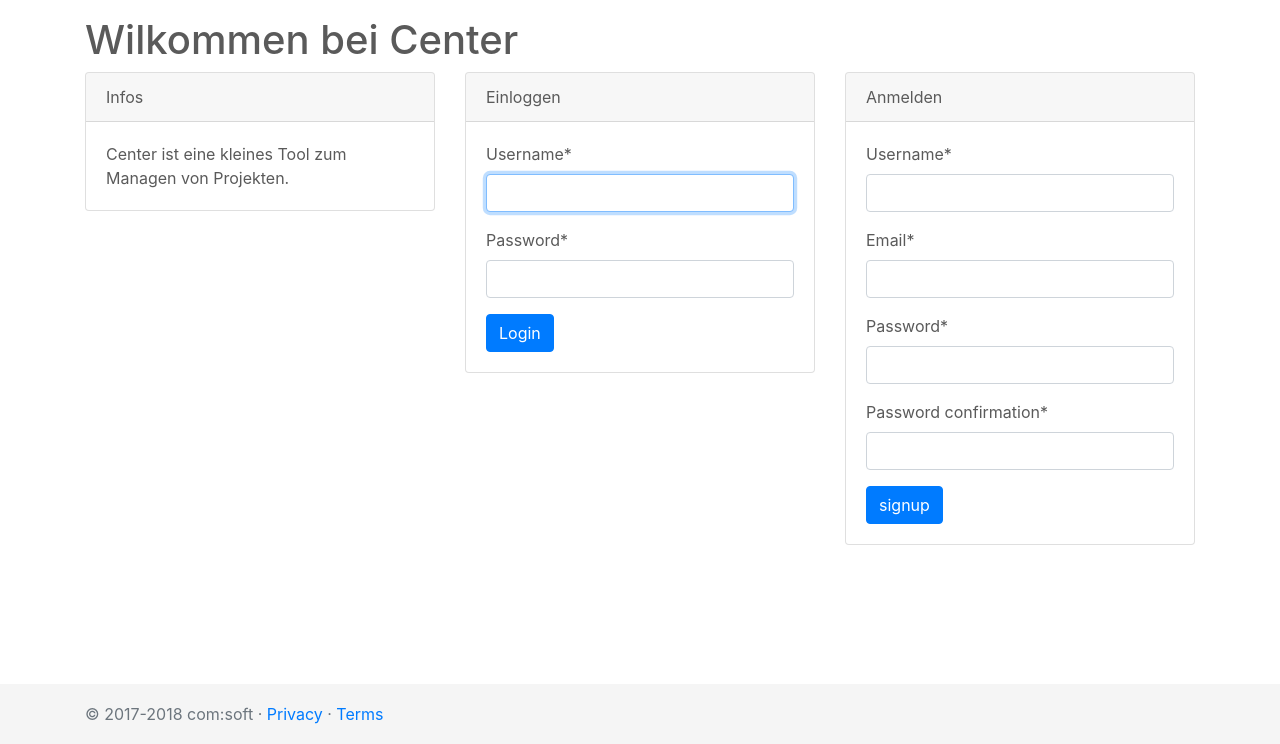
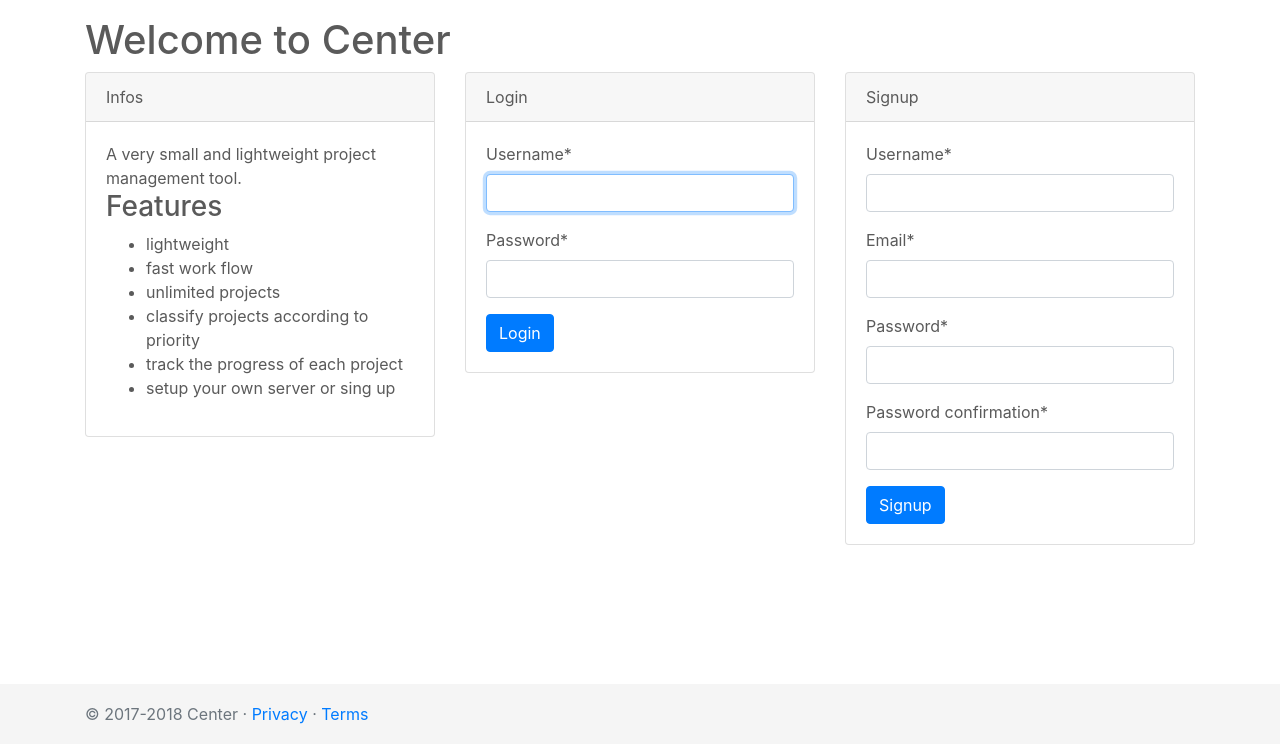
Before and after one commit to axju/center, a Django app: page / in a window 1280 px wide. Shown: the part 56-800 px from the top of the page. Run offline with Django 3.2, Linux system fonts and the light colour scheme; some libraries are stand-ins or nearby versions.

Commit message:
add trans

```diff
--- a/alpha/templates/alpha/index.html
+++ b/alpha/templates/alpha/index.html
@@ -1,31 +1,41 @@
 {% extends 'base.html' %}
+{% load i18n %}
 {% load crispy_forms_tags %}
 
-{% block title %}Willkommen{% endblock %}
-
-{% block javascript %}{% endblock %}
+{% block title %}{% trans "Welcome"%}{% endblock %}
 
 
 {% block content %}
-<h1>Wilkommen bei Center</h1>
+<h1>{% trans "Welcome to Center"%}</h1>
 
 <div class="row">
 
   <div class="col-4">
     <div class="card">
-      <div class="card-header">Infos</div>
-      <div class="card-body">Center ist eine kleines Tool zum Managen von Projekten.</div>
+      <div class="card-header">{% trans "Infos"%}</div>
+      <div class="card-body">
+        {% trans "A very small and lightweight project management tool."%}
+        <h3>{% trans "Features"%}</h3>
+        <ul>
+          <li>{% trans "lightweight"%}</li>
+          <li>{% trans "fast work flow"%}</li>
+          <li>{% trans "unlimited projects"%}</li>
+          <li>{% trans "classify projects according to priority"%}</li>
+          <li>{% trans "track the progress of each project"%}</li>
+          <li>{% trans "setup your own server or sing up"%}</li>
+        </ul>
+      </div>
     </div>
   </div>
 
   <div class="col-4">
     <div class="card">
-      <div class="card-header">Einloggen</div>
+      <div class="card-header">{% trans "Login"%}</div>
       <div class="card-body">
         <form method="post" action="{% url 'alpha:login' %}">
           {% csrf_token %}
           {{ login_form|crispy }}
-          <button type="submit" class="btn btn-primary">Login</button>
+          <button type="submit" class="btn btn-primary">{% trans "Login"%}</button>
         </form>
       </div>
     </div>
@@ -33,12 +43,12 @@
 
   <div class="col-4">
     <div class="card">
-      <div class="card-header">Anmelden</div>
+      <div class="card-header">{% trans "Signup"%}</div>
       <div class="card-body">
         <form method="post" action="{% url 'alpha:signup' %}">
           {% csrf_token %}
           {{ signup_form|crispy }}
-          <button type="submit" class="btn btn-primary">signup</button>
+          <button type="submit" class="btn btn-primary">{% trans "Signup"%}</button>
         </form>
       </div>
     </div>
--- a/alpha/templates/alpha/signup.html
+++ b/alpha/templates/alpha/signup.html
@@ -1,6 +1,5 @@
 {% extends 'base.html' %}
 {% load i18n %}
-{% load static %}
 {% load crispy_forms_tags %}
 
 {% block title %}{% trans "Sign up"%}{% endblock %}
@@ -8,7 +7,7 @@
 
 {% block content %}
 <div class="container">
-  <div class="row pt-5">
+  <div class="row">
     <div class="col"></div>
     <div class="col-sm-4">
       <div class="card">
@@ -17,7 +16,7 @@
           <form method="post">
             {% csrf_token %}
             {{ form|crispy }}
-            <button type="submit" class="btn btn-primary">Login</button>
+            <button type="submit" class="btn btn-primary">{% trans "Sign up"%}</button>
           </form>
         </div>
       </div>
--- a/templates/404.html
+++ b/templates/404.html
@@ -1,9 +1,12 @@
 {% extends 'base.html' %}
+{% load i18n %}
 
 {% block title %}404{% endblock %}
 
 
 {% block content %}
 <h1>404</h1>
-<p>Hier solltest du gar nicht hin. <a href="{% if user.is_authenticated %} {% url 'core:project-list' %} {% else %} # {% endif %}">Zurück</a></p>
+<p>{% trans "Hier solltest du gar nicht hin."%}
+  <a href="{% if user.is_authenticated %} {% url 'core:project-list' %} {% else %} # {% endif %}">{% trans "Zurück"%}</a>
+</p>
 {% endblock %}
--- a/templates/base.html
+++ b/templates/base.html
@@ -31,7 +31,7 @@
         <ul class="navbar-nav mr-auto">
 
           <li class="nav-item">
-            <a class="nav-link" href="{% url 'core:project-create' %}">New Projects</a>
+            <a class="nav-link" href="{% url 'core:project-create' %}">{% trans "New Projects"%}</a>
           </li>
 
         </ul>
@@ -48,7 +48,6 @@
             </li>
         </ul>
         {% endif %}
-
       </div>
     </nav>
     {% endblock %}
@@ -71,7 +70,7 @@
 
       <footer class="footer">
         <div class="container">
-          <span class="text-muted">&copy; 2017-2018 com:soft &middot; <a href="#">Privacy</a> &middot; <a href="#">Terms</a></span>
+          <span class="text-muted">&copy; 2017-2018 Center &middot; <a href="#">{% trans "Privacy"%}</a> &middot; <a href="#">{% trans "Terms"%}</a></span>
         </div>
       </footer>
     </main>
```
Also changed, not shown: alpha/templates/alpha/login.html (+5 -5 lines), core/templates/core/index.html (deleted, +0 -15 lines), core/templates/core/project_confirm_delete.html (+23 -6 lines), core/templates/core/project_detail.html (+10 -9 lines), core/templates/core/project_form.html (+33 -6 lines), core/templates/core/project_list.html (+11 -11 lines), core/templates/core/projectreview_form.html (+23 -6 lines), templates/403.html (+4 -5 lines), 1 other file.
